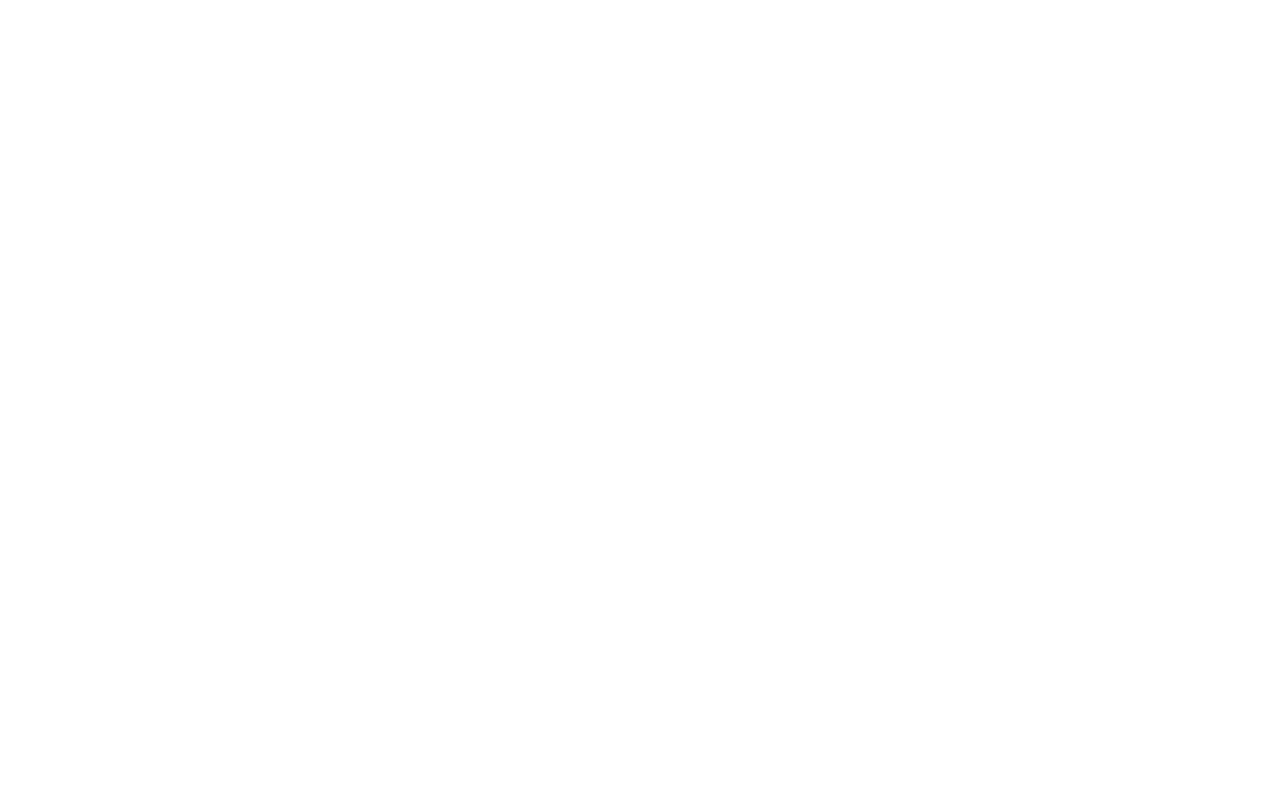
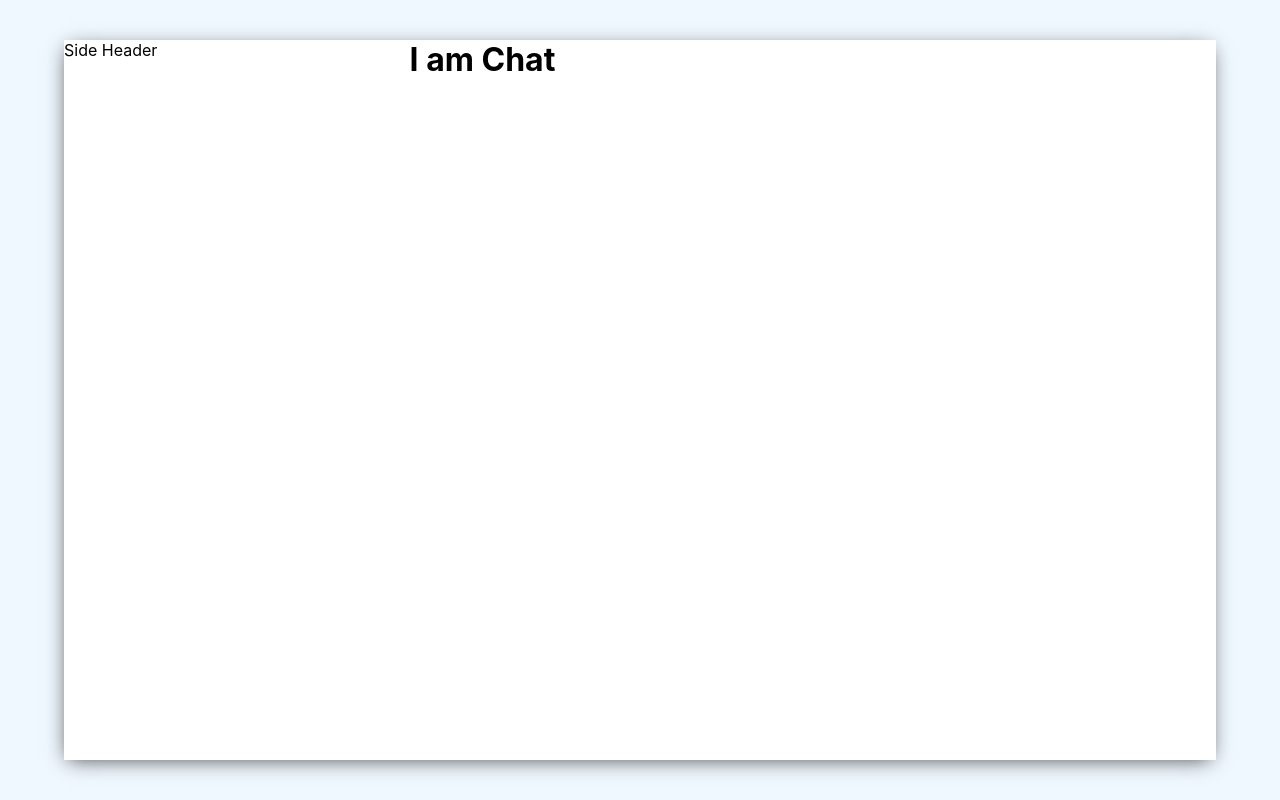
Before and after one commit to santushtisharma10/WhatsApp-Clone, a React (Create React App) app in the folder frontend/: page / in a window 1280 px wide. Built offline with nearby package versions, Linux system fonts and the light colour scheme.

Commit message:
changes made

```diff
--- a/frontend/src/App.css
+++ b/frontend/src/App.css
@@ -1,3 +1,30 @@
-.App {
+* {
   margin: 0;
 }
+.App {
+
+  display: grid;
+  place-content: center;
+  background-color: aliceblue;
+  height: 100vh;
+}
+.WhatsApp {
+
+  display: flex;
+  height: 90vh;
+  width: 90vw;
+  background-color: white;
+  box-shadow: -1px 4px 20px -5px rgba(0,0,0,0.75);
+}
+.side {
+
+  display: flex;
+  flex-direction: column;
+  flex: 0.3;
+}
+.chat {
+
+  display: flex;
+  flex-direction: column;
+  flex: 0.7;
+}
--- a/frontend/src/App.js
+++ b/frontend/src/App.js
@@ -1,8 +1,14 @@
 import './App.css';
+import SideComponent from './components/SideComponent';
+import ChatComponent from './components/ChatComponent';
 
 function App() {
   return (
     <div className="App">
+     <div className='WhatsApp'>
+     <SideComponent />
+     <ChatComponent />
+     </div>
 
     </div>
   );
--- /dev/null
+++ b/frontend/src/components/ChatComponent.js
@@ -0,0 +1,9 @@
+import React from 'react';
+
+function ChatComponent() {
+  return <div className='chat'>
+      <h1> I am Chat</h1>
+  </div>;
+}
+
+export default ChatComponent;
--- /dev/null
+++ b/frontend/src/components/SideComponent.js
@@ -0,0 +1,18 @@
+import React from 'react';
+
+function SideComponent() {
+  return <div className='side'>
+
+
+
+
+
+      <div className='side-header'>
+          <div className='side-headerRight'>
+              Side Header
+          </div>
+      </div>
+  </div>;
+}
+
+export default SideComponent;
```
Also changed, not shown: frontend/src/components/firebase.js (added, +10 -0 lines).
